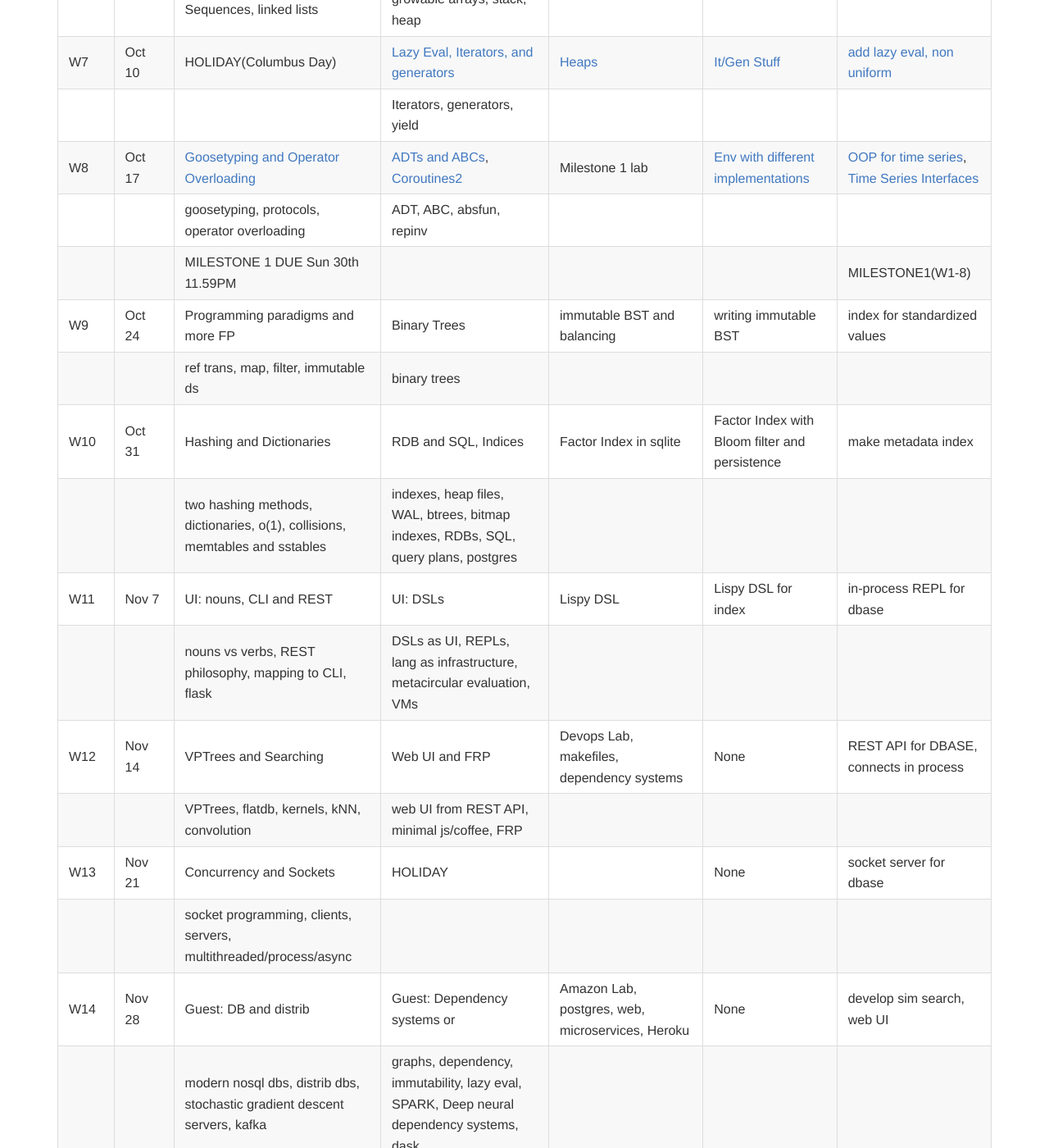
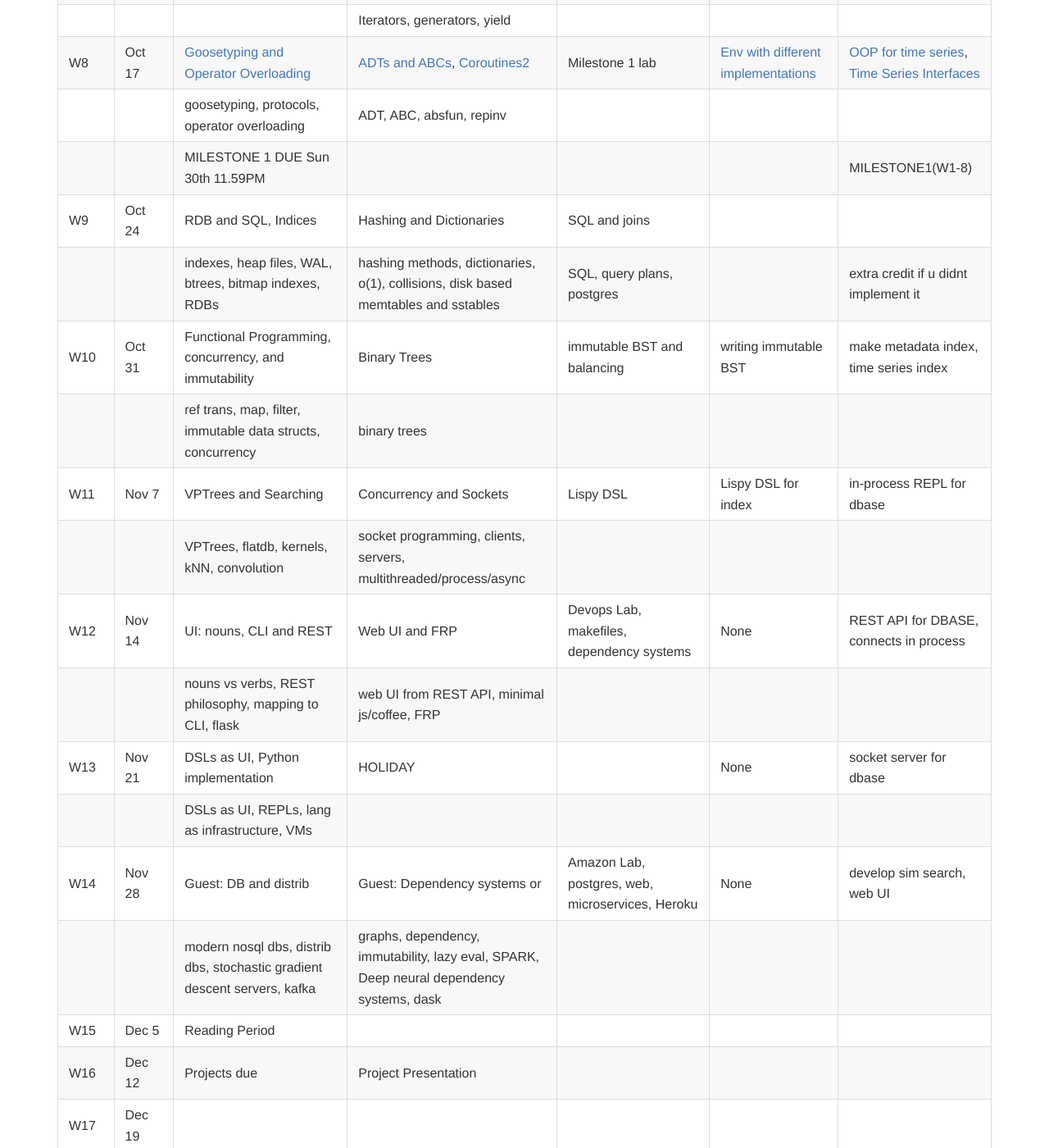
Before and after one commit to iacs-cs207/cs207-2016, a Jekyll site: the page built from schedule.md, in a window 1280 px wide and 1400 px high, scrolled down 975 px. Shown: the whole window at 82% size. Built offline with Jekyll 4.4.1, drawn with Linux system fonts in a browser that asks for light colours; nearby versions of some CDN libraries; Markdown is read by kramdown in place of the engine named in the settings.

Commit message:
updated schedule

```diff
--- a/schedule.md
+++ b/schedule.md
@@ -5,34 +5,34 @@ layout: default
 
 | Week | Date (Mon) | Lecture1_on_Monday                       | L2_on_Wednesday                          | Lab_on_Friday                            | HW_Information                           | Project_Information                      |
 | ---- | ---------- | ---------------------------------------- | ---------------------------------------- | ---------------------------------------- | ---------------------------------------- | ---------------------------------------- |
-| W1   | Aug 29     | HOLIDAY(School unstarted)                | [Overview](https://github.com/iacs-cs207/cs207-2016/blob/master/lectures/introduction.pdf)        |     [git and basic python](https://github.com/iacs-cs207/cs207-2016/blob/master/labs/lab1)                                     |    [HW1](https://goo.gl/forms/JOSiIPl3imlT44wL2)                                      |                                          |
-| W2   | Sep 5      | HOLIDAY(Labor Day)                       | [Somewhat Basic Python](https://github.com/iacs-cs207/cs207-2016/blob/master/lectures/BasicPythonAndEnvironments.ipynb)                    | [Decorators+closures](https://github.com/iacs-cs207/cs207-2016/blob/master/labs/lab2.ipynb)                      | [closures](https://github.com/iacs-cs207/cs207-2016/blob/master/homeworks/distribute_hw2.ipynb)                      | Form Groups                              |
+| W1   | Aug 29     | HOLIDAY(School unstarted)                | [Overview](https://github.com/iacs-cs207/cs207-2016/blob/master/lectures/introduction.pdf) | [git and basic python](https://github.com/iacs-cs207/cs207-2016/blob/master/labs/lab1) | [HW1](https://goo.gl/forms/JOSiIPl3imlT44wL2) |                                          |
+| W2   | Sep 5      | HOLIDAY(Labor Day)                       | [Somewhat Basic Python](https://github.com/iacs-cs207/cs207-2016/blob/master/lectures/BasicPythonAndEnvironments.ipynb) | [Decorators+closures](https://github.com/iacs-cs207/cs207-2016/blob/master/labs/lab2.ipynb) | [closures](https://github.com/iacs-cs207/cs207-2016/blob/master/homeworks/distribute_hw2.ipynb) | Form Groups                              |
 |      |            |                                          | passby, envs, closures, classes          |                                          |                                          |                                          |
-| W3   | Sep 12     | [Software Design](https://github.com/iacs-cs207/cs207-2016/blob/master/lectures/SoftwareDesign.ipynb)                          | [Algorithms and O(n)](https://github.com/iacs-cs207/cs207-2016/blob/master/lectures/Algorithms.ipynb)                      | [Fib](https://github.com/iacs-cs207/cs207-2016/blob/master/labs/lab3.ipynb)                                      | [Fib+Decorators](https://github.com/iacs-cs207/cs207-2016/blob/master/homeworks/distribute_hw3.ipynb)                           | Form Groups                              |
+| W3   | Sep 12     | [Software Design](https://github.com/iacs-cs207/cs207-2016/blob/master/lectures/SoftwareDesign.ipynb) | [Algorithms and O(n)](https://github.com/iacs-cs207/cs207-2016/blob/master/lectures/Algorithms.ipynb) | [Fib](https://github.com/iacs-cs207/cs207-2016/blob/master/labs/lab3.ipynb) | [Fib+Decorators](https://github.com/iacs-cs207/cs207-2016/blob/master/homeworks/distribute_hw3.ipynb) | Form Groups                              |
 |      |            | specs, docs, invariants, doctests with binsearch | fibonacci, sort, bin search, recursive vs iterative vs dynprog |                                          |                                          |                                          |
-| W4   | Sep 19     | [Testing](https://github.com/iacs-cs207/cs207-2016/blob/master/lectures/IITesting.ipynb)                  | [Basics of Languages](https://github.com/iacs-cs207/cs207-2016/blob/master/lectures/Languages.ipynb)                          | [Travis and Coveralls](https://github.com/iacs-cs207/cs207-2016/blob/master/labs/lab4.ipynb)                              | [tests and CI](https://github.com/iacs-cs207/cs207-2016/blob/master/homeworks/hw4.ipynb)                      |                                          |
-|      |            | doctests, py.test, why test, TDD  | environments, functional vs imperative styles, a simple lisp interpreter(norvig parser) | tests and CI and package     | tests and CI and package                    |                                          |
-| W5   | Sep 26     | [OOP: State and Inheritance, Object model](https://github.com/iacs-cs207/cs207-2016/blob/master/lectures/OOP.ipynb) | [OOP: Polymorphism and Ducktyping](https://github.com/iacs-cs207/cs207-2016/blob/master/lectures/DuckPoly.ipynb)         | [Python packages](https://github.com/iacs-cs207/cs207-2016/blob/master/labs/lab5.ipynb)  | [Light curves OOP hw](https://github.com/iacs-cs207/cs207-2016/blob/master/homeworks/hw5.ipynb)                      | [tested TS Class](https://iacs-cs207.github.io/cs207-2016/projects/project1.html)                          |
+| W4   | Sep 19     | [Testing](https://github.com/iacs-cs207/cs207-2016/blob/master/lectures/IITesting.ipynb) | [Basics of Languages](https://github.com/iacs-cs207/cs207-2016/blob/master/lectures/Languages.ipynb) | [Travis and Coveralls](https://github.com/iacs-cs207/cs207-2016/blob/master/labs/lab4.ipynb) | [tests and CI](https://github.com/iacs-cs207/cs207-2016/blob/master/homeworks/hw4.ipynb) |                                          |
+|      |            | doctests, py.test, why test, TDD         | environments, functional vs imperative styles, a simple lisp interpreter(norvig parser) | tests and CI and package                 | tests and CI and package                 |                                          |
+| W5   | Sep 26     | [OOP: State and Inheritance, Object model](https://github.com/iacs-cs207/cs207-2016/blob/master/lectures/OOP.ipynb) | [OOP: Polymorphism and Ducktyping](https://github.com/iacs-cs207/cs207-2016/blob/master/lectures/DuckPoly.ipynb) | [Python packages](https://github.com/iacs-cs207/cs207-2016/blob/master/labs/lab5.ipynb) | [Light curves OOP hw](https://github.com/iacs-cs207/cs207-2016/blob/master/homeworks/hw5.ipynb) | [tested TS Class](https://iacs-cs207.github.io/cs207-2016/projects/project1.html) |
 |      |            | closures/state, classes, inheritance, ducktyping, object model, basic iteration | ducktyping, dispatch with tables, object model, interaction with inheritance, goosetype? |                                          |                                          |                                          |
-| W6   | Oct 3      | [Sequences](https://github.com/iacs-cs207/cs207-2016/blob/master/lectures/Sequences.ipynb) | [Python Data Structs](https://github.com/iacs-cs207/cs207-2016/blob/master/lectures/Lists.ipynb)                         | [Tree parsing](https://github.com/iacs-cs207/cs207-2016/blob/master/labs/lab6.ipynb)            | [LL setitem + anomalies](https://github.com/iacs-cs207/cs207-2016/blob/master/homeworks/hw6.ipynb) | [TS class with iter and contiguous data](https://iacs-cs207.github.io/cs207-2016/projects/project2.html)     |
-|      |            | Sequences, linked lists | growable arrays,  stack, heap |                                          |                                          |                                          |
-| W7   | Oct 10     | HOLIDAY(Columbus Day)                    | [Lazy Eval, Iterators, and generators](https://github.com/iacs-cs207/cs207-2016/blob/master/lectures/gensandcoros.ipynb)                | [Heaps](https://github.com/iacs-cs207/cs207-2016/blob/master/labs/lab7.ipynb)                   | [It/Gen Stuff](https://github.com/iacs-cs207/cs207-2016/blob/master/homeworks/hw7.ipynb)                            | [add lazy eval, non uniform](https://iacs-cs207.github.io/cs207-2016/projects/project3.html)            |
-|      |            |                                          | Iterators, generators, yield                             |                                          |                                          |                                          |
-| W8   | Oct 17     | [Goosetyping and Operator Overloading](https://github.com/iacs-cs207/cs207-2016/blob/master/lectures/GooseOverloading.ipynb)             | [ADTs and ABCs](https://github.com/iacs-cs207/cs207-2016/blob/master/lectures/ADT.ipynb), [Coroutines2](https://github.com/iacs-cs207/cs207-2016/blob/master/lectures/gensandcoros2.ipynb)     | Milestone 1 lab                          | [Env with different implementations](https://github.com/iacs-cs207/cs207-2016/blob/master/homeworks/hw8.ipynb)       | [OOP for time series](https://iacs-cs207.github.io/cs207-2016/projects/project4.html), [Time Series Interfaces](https://iacs-cs207.github.io/cs207-2016/projects/project5.html)                     |
-|      |            |  goosetyping, protocols, operator overloading                | ADT, ABC, absfun, repinv |                                          |                                          |                                          |
-|      |            | MILESTONE 1 DUE Sun 30th 11.59PM                         |                                          |                                          |                                          | MILESTONE1(W1-8)                         |
-| W9   | Oct 24     | Programming paradigms and more FP     | Binary Trees | immutable BST and balancing                            |  writing immutable BST | index for standardized values |
-|      |            | ref trans, map, filter, immutable ds | binary trees |                                          |                                          |                                          |
-| W10  | Oct 31     | Hashing and Dictionaries                 | RDB and SQL, Indices                     | Factor Index in sqlite                   | Factor Index with Bloom filter and persistence | make metadata index                      |
-|      |            | two hashing methods, dictionaries, o(1), collisions, memtables and sstables | indexes, heap files, WAL, btrees, bitmap indexes, RDBs, SQL, query plans, postgres |                                          |                                          |                                          |
-| W11  | Nov 7      | UI: nouns, CLI and REST                  | UI: DSLs                                 | Lispy DSL                                | Lispy DSL for index                      | in-process REPL for dbase                |
-|      |            | nouns vs verbs, REST philosophy, mapping to CLI, flask | DSLs as UI, REPLs, lang as infrastructure, metacircular evaluation, VMs |                                          |                                          |                                          |
-| W12  | Nov 14     | VPTrees and Searching                    | Web UI and FRP                           | Devops Lab, makefiles, dependency systems | None                                     | REST API for DBASE, connects in process  |
-|      |            | VPTrees, flatdb, kernels, kNN, convolution | web UI from REST API, minimal js/coffee, FRP |                                          |                                          |                                          |
-| W13  | Nov 21     | Concurrency and Sockets                  | HOLIDAY                                  |                                          | None                                     | socket server for dbase                  |
-|      |            | socket programming, clients, servers, multithreaded/process/async |                                          |                                          |                                          |                                          |
+| W6   | Oct 3      | [Sequences](https://github.com/iacs-cs207/cs207-2016/blob/master/lectures/Sequences.ipynb) | [Python Data Structs](https://github.com/iacs-cs207/cs207-2016/blob/master/lectures/Lists.ipynb) | [Tree parsing](https://github.com/iacs-cs207/cs207-2016/blob/master/labs/lab6.ipynb) | [LL setitem + anomalies](https://github.com/iacs-cs207/cs207-2016/blob/master/homeworks/hw6.ipynb) | [TS class with iter and contiguous data](https://iacs-cs207.github.io/cs207-2016/projects/project2.html) |
+|      |            | Sequences, linked lists                  | growable arrays,  stack, heap            |                                          |                                          |                                          |
+| W7   | Oct 10     | HOLIDAY(Columbus Day)                    | [Lazy Eval, Iterators, and generators](https://github.com/iacs-cs207/cs207-2016/blob/master/lectures/gensandcoros.ipynb) | [Heaps](https://github.com/iacs-cs207/cs207-2016/blob/master/labs/lab7.ipynb) | [It/Gen Stuff](https://github.com/iacs-cs207/cs207-2016/blob/master/homeworks/hw7.ipynb) | [add lazy eval, non uniform](https://iacs-cs207.github.io/cs207-2016/projects/project3.html) |
+|      |            |                                          | Iterators, generators, yield             |                                          |                                          |                                          |
+| W8   | Oct 17     | [Goosetyping and Operator Overloading](https://github.com/iacs-cs207/cs207-2016/blob/master/lectures/GooseOverloading.ipynb) | [ADTs and ABCs](https://github.com/iacs-cs207/cs207-2016/blob/master/lectures/ADT.ipynb), [Coroutines2](https://github.com/iacs-cs207/cs207-2016/blob/master/lectures/gensandcoros2.ipynb) | Milestone 1 lab                          | [Env with different implementations](https://github.com/iacs-cs207/cs207-2016/blob/master/homeworks/hw8.ipynb) | [OOP for time series](https://iacs-cs207.github.io/cs207-2016/projects/project4.html), [Time Series Interfaces](https://iacs-cs207.github.io/cs207-2016/projects/project5.html) |
+|      |            | goosetyping, protocols, operator overloading | ADT, ABC, absfun, repinv                 |                                          |                                          |                                          |
+|      |            | MILESTONE 1 DUE Sun 30th 11.59PM         |                                          |                                          |                                          | MILESTONE1(W1-8)                         |
+| W9   | Oct 24     | RDB and SQL, Indices                     | Hashing and Dictionaries                 | SQL and joins                            |                                          |                                          |
+|      |            | indexes, heap files, WAL, btrees, bitmap indexes, RDBs | hashing methods, dictionaries, o(1), collisions, disk based memtables and sstables | SQL, query plans, postgres               |                                          | extra credit if u didnt implement it     |
+| W10  | Oct 31     | Functional Programming, concurrency, and immutability | Binary Trees                             | immutable BST and balancing              | writing immutable BST                    | make metadata index, time series index   |
+|      |            | ref trans, map, filter, immutable data structs, concurrency | binary trees                             |                                          |                                          |                                          |
+| W11  | Nov 7      | VPTrees and Searching                    | Concurrency and Sockets                  | Lispy DSL                                | Lispy DSL for index                      | in-process REPL for dbase                |
+|      |            | VPTrees, flatdb, kernels, kNN, convolution | socket programming, clients, servers, multithreaded/process/async |                                          |                                          |                                          |
+| W12  | Nov 14     | UI: nouns, CLI and REST                  | Web UI and FRP                           | Devops Lab, makefiles, dependency systems | None                                     | REST API for DBASE, connects in process  |
+|      |            | nouns vs verbs, REST philosophy, mapping to CLI, flask | web UI from REST API, minimal js/coffee, FRP |                                          |                                          |                                          |
+| W13  | Nov 21     | DSLs as UI, Python implementation        | HOLIDAY                                  |                                          | None                                     | socket server for dbase                  |
+|      |            | DSLs as UI, REPLs, lang as infrastructure, VMs |                                          |                                          |                                          |                                          |
 | W14  | Nov 28     | Guest: DB and distrib                    | Guest: Dependency systems or             | Amazon Lab, postgres, web, microservices, Heroku | None                                     | develop sim search, web UI               |
 |      |            | modern nosql dbs, distrib dbs, stochastic gradient descent servers, kafka | graphs, dependency, immutability, lazy eval, SPARK, Deep neural dependency systems, dask |                                          |                                          |                                          |
 | W15  | Dec 5      | Reading Period                           |                                          |                                          |                                          |                                          |
-| W16  | Dec 12     | Projects due                           |              Project Presentation                            |                        |                                          |                                          |
-| W17  | Dec 19     |                |                                          |                                          |                                          |                                          |
+| W16  | Dec 12     | Projects due                             | Project Presentation                     |                                          |                                          |                                          |
+| W17  | Dec 19     |                                          |                                          |                                          |                                          |                                          |
```
